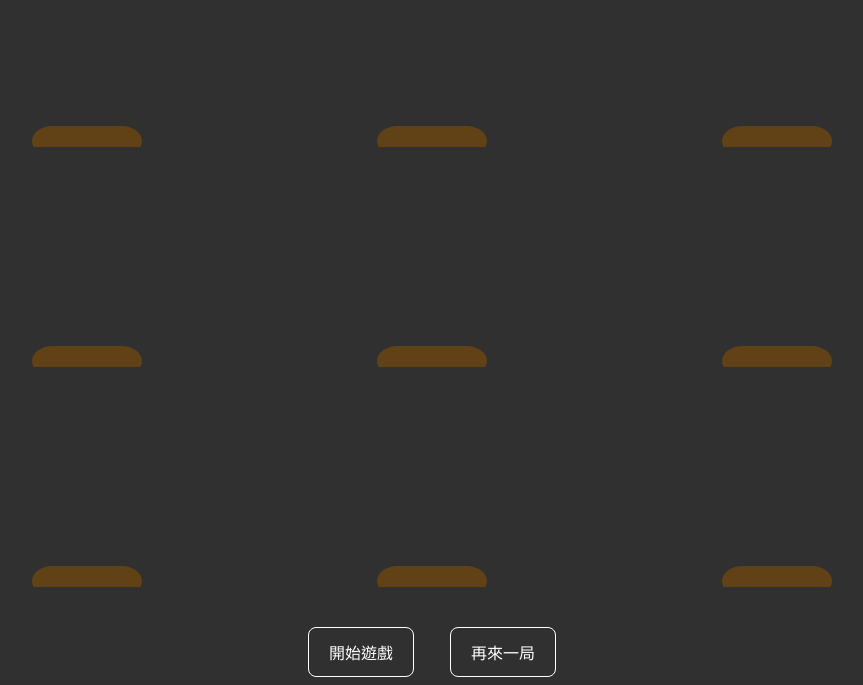
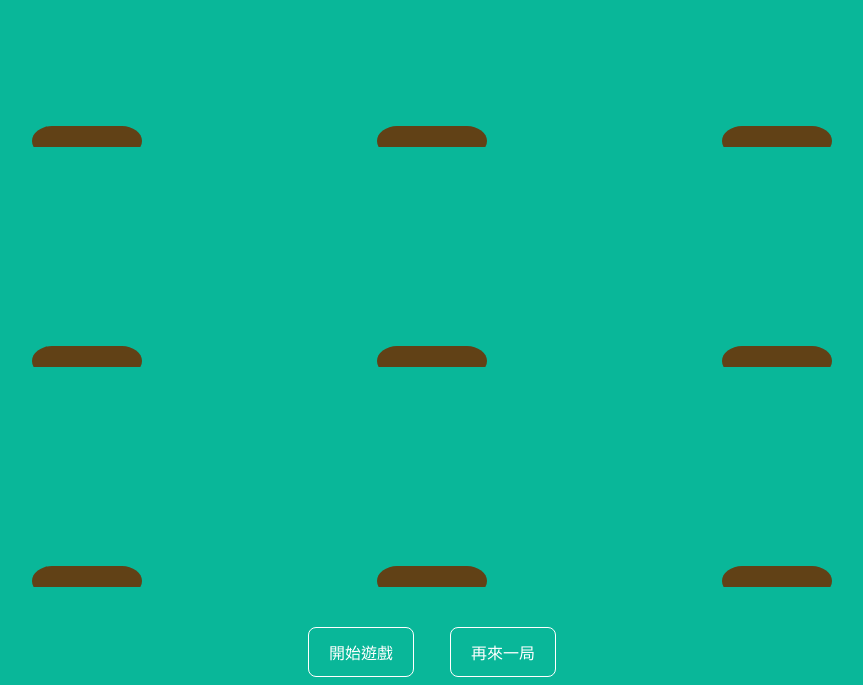
Before and after one commit to st9140626/a-mole-test, a plain HTML site: page index.html in a window 1280 px wide. Shown: the part 137-822 px from the top of the page, without its empty margins (208-1071 px from the left). Drawn offline with Linux system fonts and the light colour scheme.

Commit message:
update index.html

```diff
--- a/index.html
+++ b/index.html
@@ -8,7 +8,7 @@
   <style>
     body {
       text-align: center;
-      background: #303030;
+      background: #09b799;
     }
     .game-title, .game-time {
       color: #fff;
```
